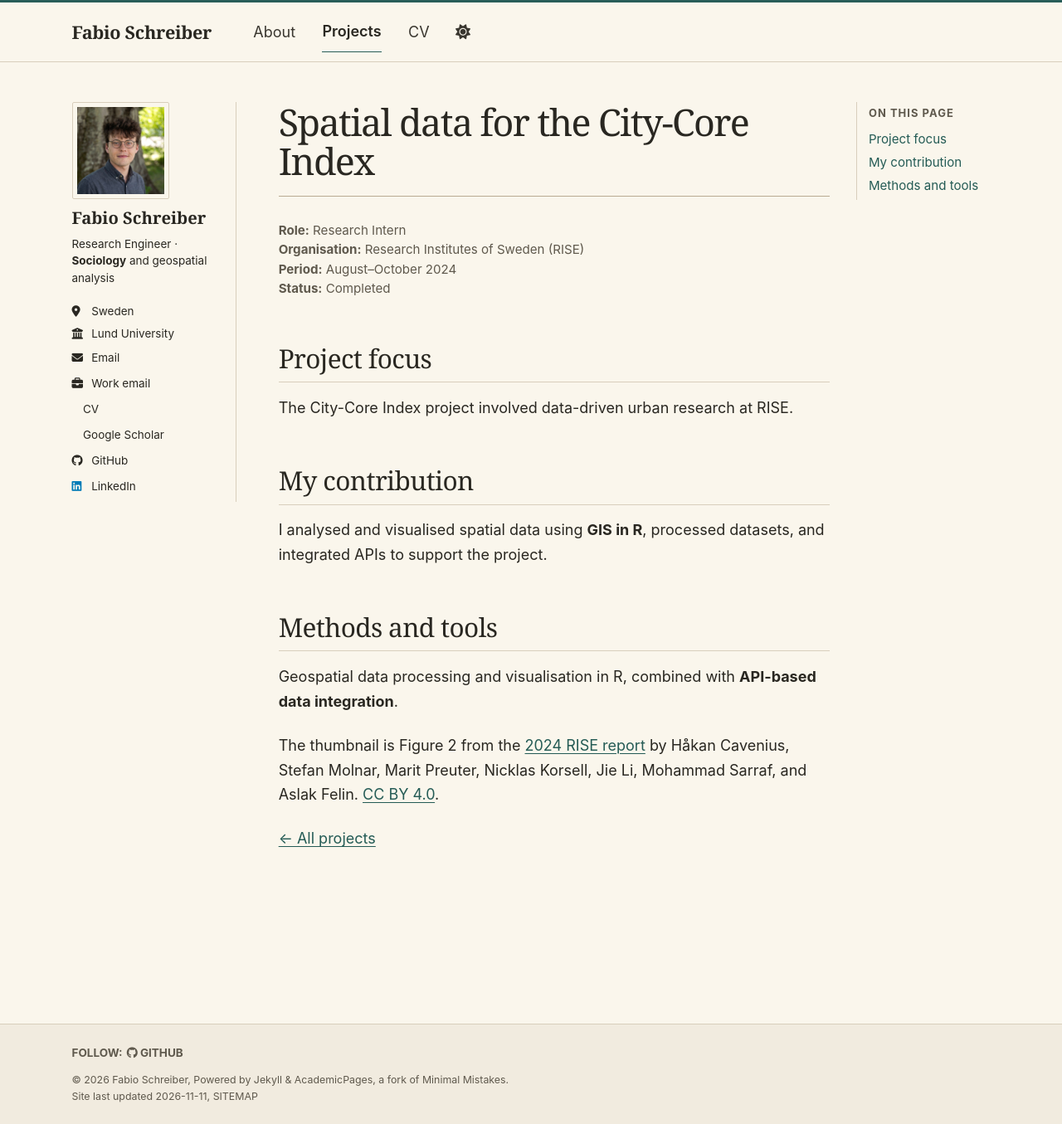
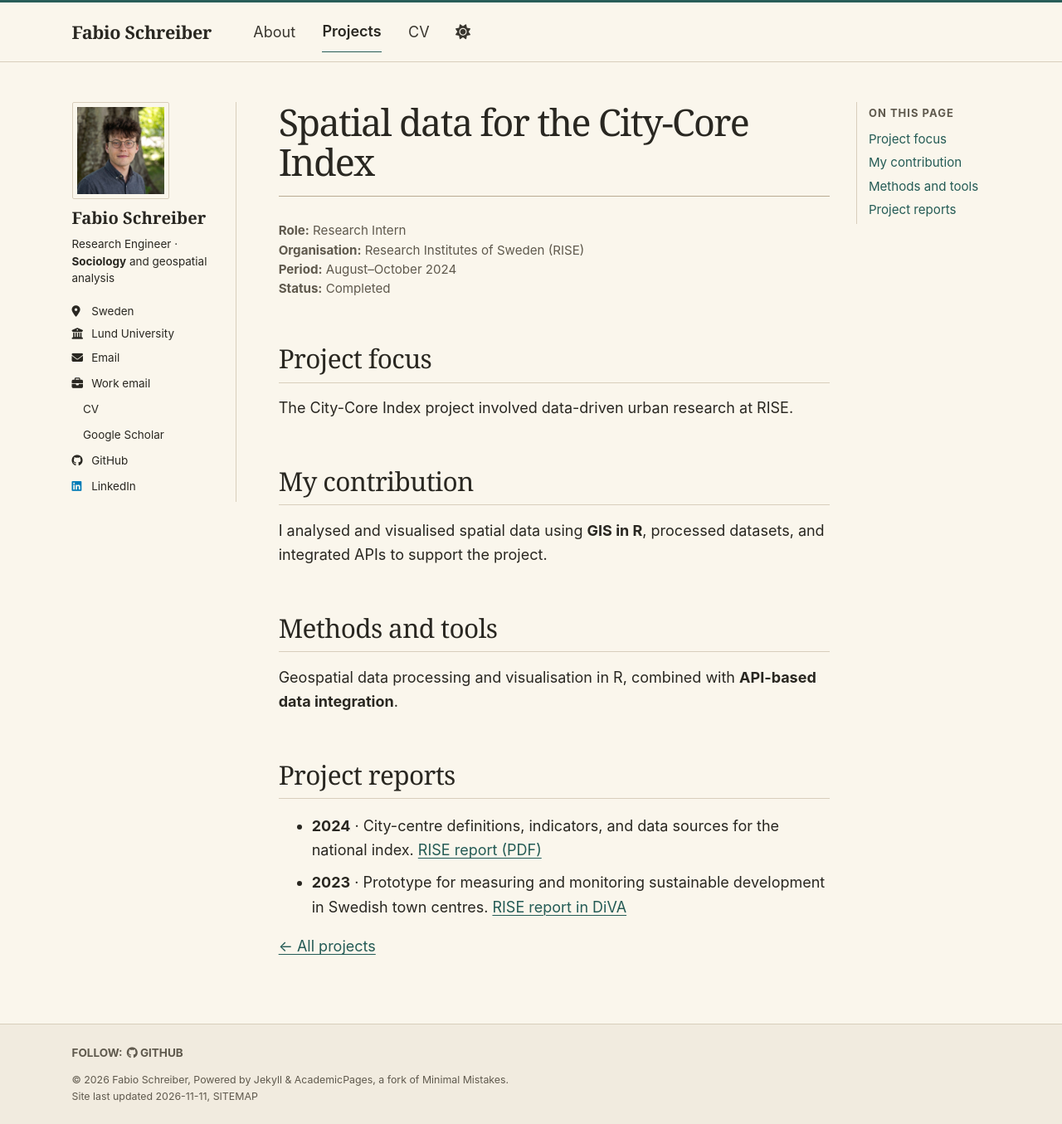
Before and after one commit to fab1s/fab1s.github.io, a Jekyll site: the page built from _portfolio/city-core-index.md, in a window 1280 px wide and 1355 px high. Shown: the whole window at 83% size. Built offline with Jekyll 4.4.1, drawn with Linux system fonts in a browser that asks for light colours; a style sheet for code colours, icons or effects is not loaded.

Commit message:
List City-Core reports and add the clinical trials thumbnail

```diff
--- a/_includes/project-card.html
+++ b/_includes/project-card.html
@@ -21,7 +21,6 @@
   {% if project.preview_image %}
     <div class="project-card__media">
       <img src="{{ project.preview_image | relative_url }}" alt="{{ project.preview_alt | default: project.title | escape }}" loading="lazy">
-      {% if project.preview_credit_url %}<small><a href="{{ project.preview_credit_url | relative_url }}">Map credit</a></small>{% endif %}
     </div>
   {% elsif project.map_preview %}
     <div class="project-card__media">
--- a/_portfolio/city-core-index.md
+++ b/_portfolio/city-core-index.md
@@ -6,9 +6,6 @@ area: "Urban research"
 group: "Urban research"
 period: "2024"
 order: 4
-preview_image: "/images/city-core-index-sundsvall.png"
-preview_alt: "Density-index contour map of Sundsvall from the 2024 RISE report"
-preview_credit_url: "/projects/city-core-index/#map-credit"
 ---
 
 
@@ -30,7 +27,9 @@ I analysed and visualised spatial data using **GIS in R**, processed datasets, a
 
 Geospatial data processing and visualisation in R, combined with **API-based data integration**.
 
-The thumbnail is Figure 2 from the [2024 RISE report](https://cdn.prod.website-files.com/634cf50e05fc107124977b1e/672e271cff6f6f038957b134_RISE%20-%20Utveckling%20av%20nationellt%20stadska%CC%88rneindex.pdf#page=11) by Håkan Cavenius, Stefan Molnar, Marit Preuter, Nicklas Korsell, Jie Li, Mohammad Sarraf, and Aslak Felin. [CC BY 4.0](https://creativecommons.org/licenses/by/4.0/).
-{: #map-credit }
+## Project reports
+
+- **2024** · City-centre definitions, indicators, and data sources for the national index. [RISE report (PDF)](https://cdn.prod.website-files.com/634cf50e05fc107124977b1e/672e271cff6f6f038957b134_RISE%20-%20Utveckling%20av%20nationellt%20stadska%CC%88rneindex.pdf)
+- **2023** · Prototype for measuring and monitoring sustainable development in Swedish town centres. [RISE report in DiVA](https://ri.diva-portal.org/smash/record.jsf?pid=diva2%3A1751696)
 
 [← All projects](/projects/)
```
Also changed, not shown: _portfolio/clinical-trials.md (+4 -2 lines), images/city-core-index-sundsvall.png (deleted).
